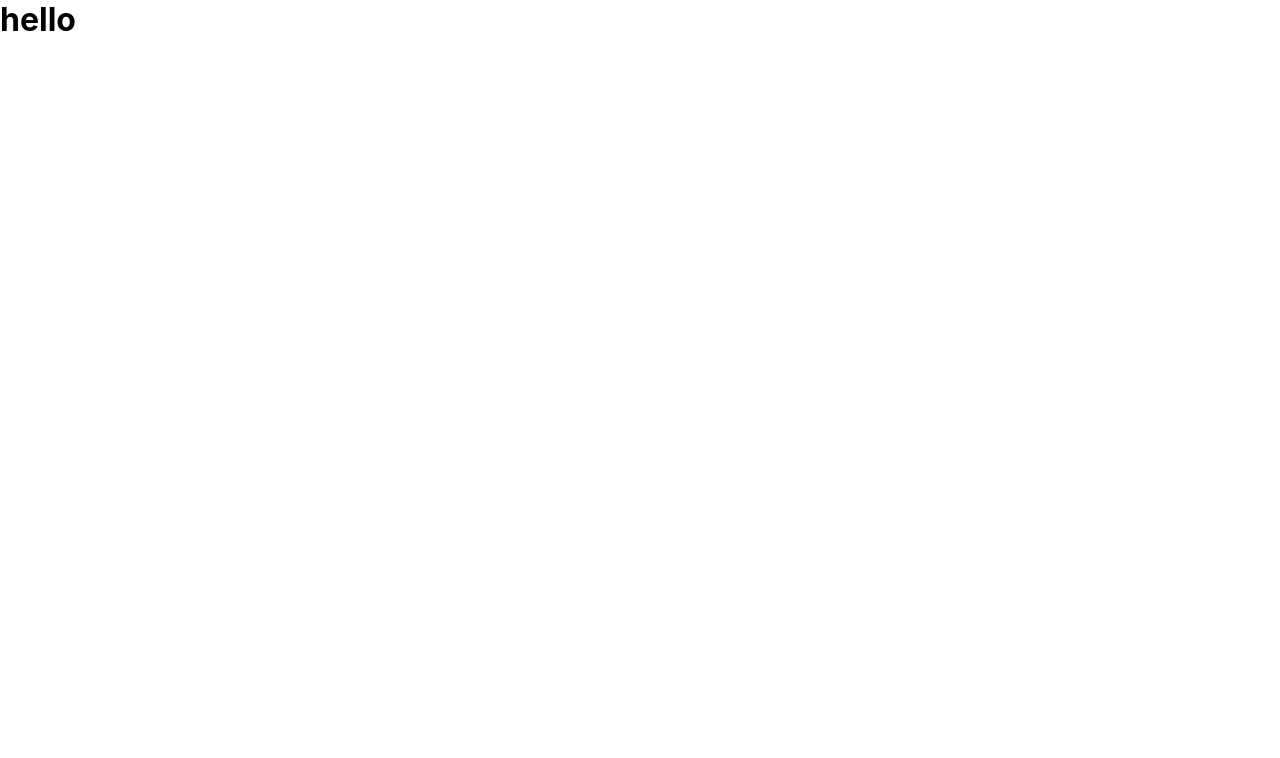
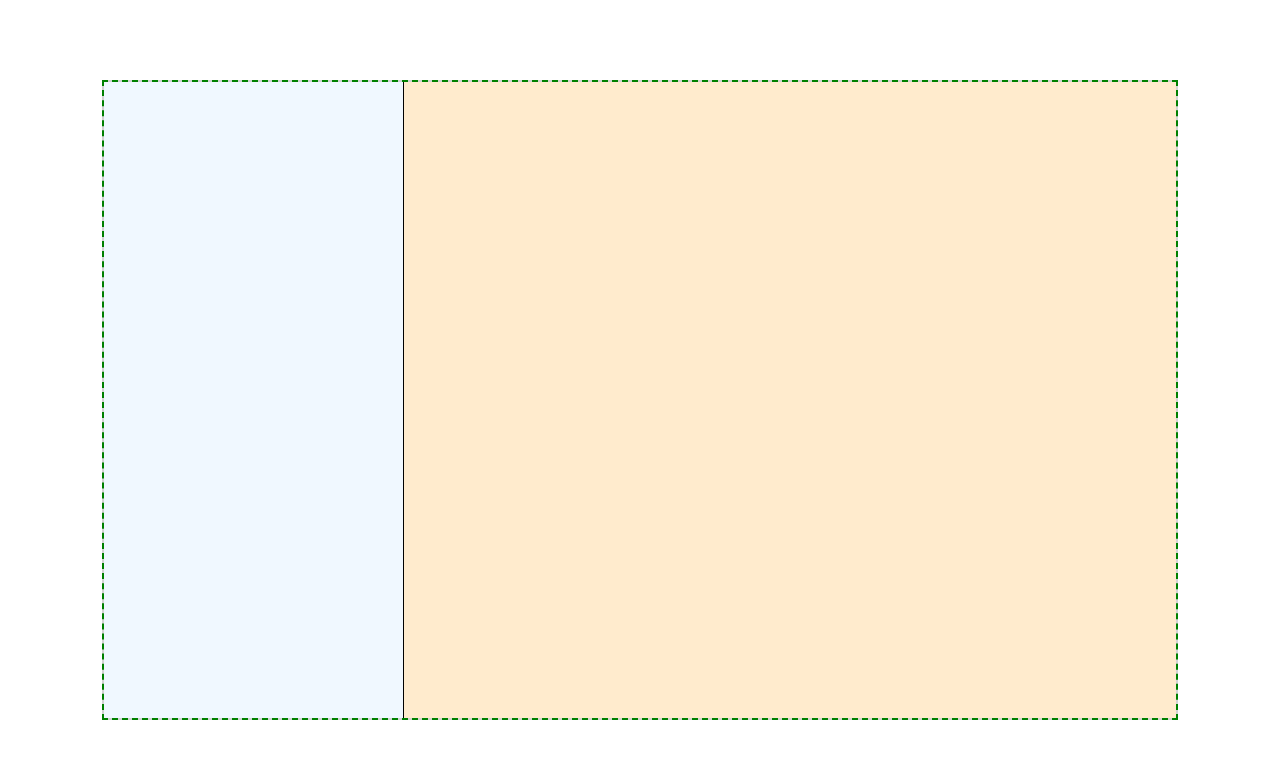
Before and after one commit to Garavelli/test-react, a React (Create React App) app in the folder app/: page / in a window 1280 px wide. Shown: the top 758 px of the page. Built offline with nearby package versions, Linux system fonts and the light colour scheme.

Commit message:
organing and setting up layout

```diff
--- a/app/src/App.tsx
+++ b/app/src/App.tsx
@@ -1,8 +1,12 @@
 import React from 'react';
+import './styles/app.css';
 
 function App() {
   return (
-    <h1>hello</h1>
+    <div className="container">
+      <div id="left" className="scrollBlocks"></div>
+      <div id="right" className="scrollBlocks"></div>
+    </div>
   );
 }
 
--- a/app/src/index.tsx
+++ b/app/src/index.tsx
@@ -1,6 +1,6 @@
 import React from 'react';
 import ReactDOM from 'react-dom';
-import './index.css';
+import './styles/index.css';
 import App from './App';
 
 ReactDOM.render(
--- /dev/null
+++ b/app/src/styles/app.css
@@ -0,0 +1,28 @@
+.container {
+  margin-left: 8vw;
+  margin-top: 10vh;
+  height: 80vh;
+  width: 84vw;
+  border: 2px dashed green;
+  overflow: scroll;
+  display: flex;
+  flex-direction: row;
+  background: lightgrey;
+}
+
+.container .scrollBlocks {
+  flex: 1 0 100%;
+  outline: 1px solid black;
+  height: 2000px;
+}
+
+.container #left.scrollBlocks {
+  flex-basis: 300px;
+  width: 300px;
+  background-color: aliceblue;
+}
+
+.container #right.scrollBlocks {
+  width: 2000px;
+  background-color: blanchedalmond;
+}
```
Also changed, not shown: app/src/styles/index.css (renamed from app/src/index.css).
